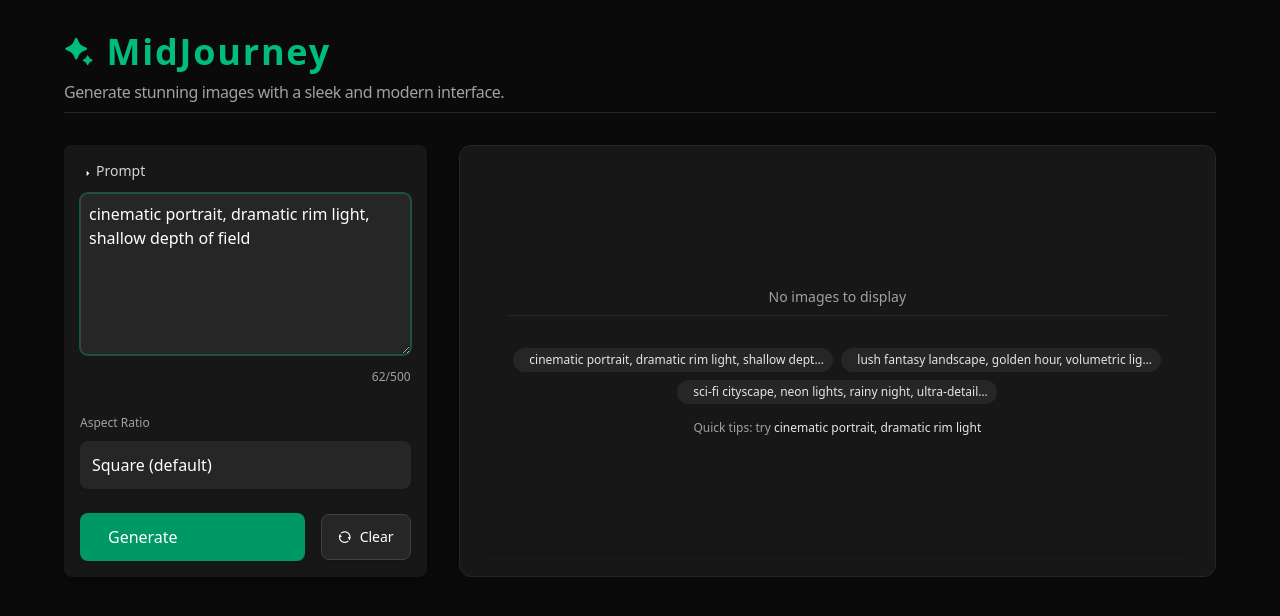
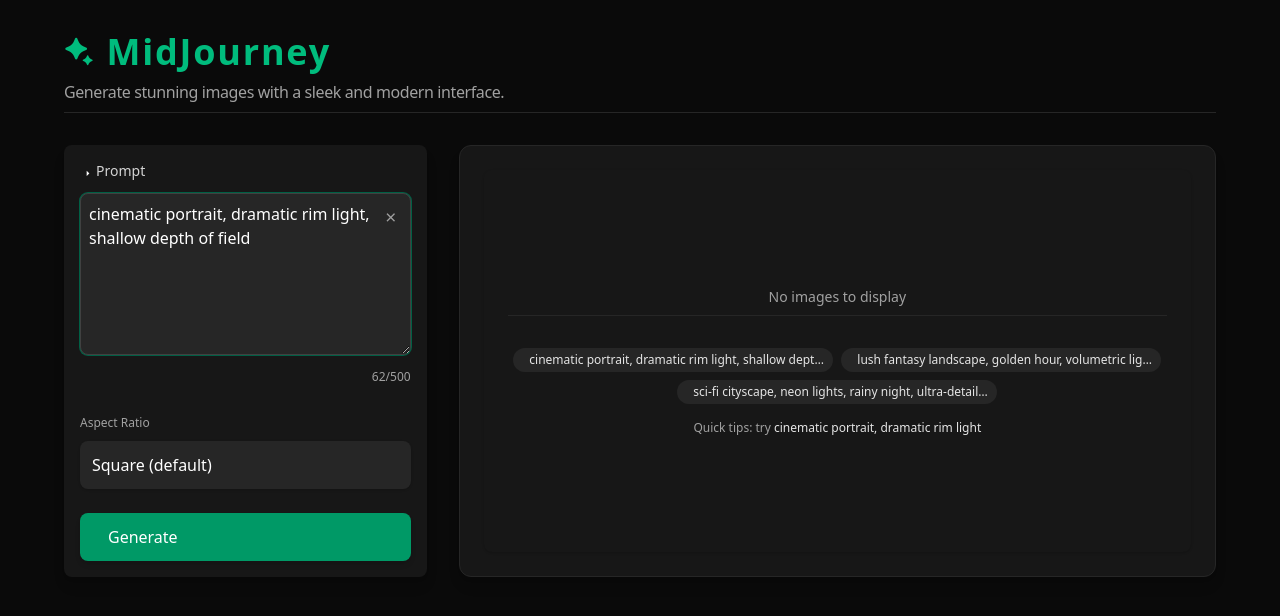
Before and after one commit to saahiyo/midjourney, a React (Vite) app: page / in a window 1280 px wide. Both pictures are taken after a click on the button "cinematic portrait, dramatic rim light, shallow depth of fie". Shown: the top 616 px of the page. Built offline with nearby package versions, Linux system fonts and the light colour scheme.

Commit message:
Add clearAll function to reset prompt and state variables

```diff
--- a/src/App.jsx
+++ b/src/App.jsx
@@ -142,6 +142,15 @@
     } catch (e) {}
   }
 
+  function clearAll() {
+    if (abortRef.current) abortRef.current.abort();
+    setPrompt("");
+    setImages([]);
+    setError(null);
+    setProgress(0);
+    setLoading(false);
+  }
+
   return (
     <div className="bg-neutral-950 min-h-screen p-8 text-white ">
       <header className="max-w-6xl border-b border-neutral-800 mb-8 mx-auto tracking-wide pb-2">
@@ -164,6 +173,7 @@
               Prompt
             </label>
           </div>
+          <div className="relative">
             <textarea
               ref={promptRef}
               value={prompt}
@@ -172,6 +182,16 @@
               rows={6}
               className="w-full p-2 rounded-lg bg-neutral-800 text-white border border-neutral-700 focus:outline-none focus:ring-1 focus:ring-emerald-800"
             />
+            {prompt ? (
+              <button
+                onClick={clearAll}
+                aria-label="Clear prompt"
+                className="absolute right-2 top-2 p-1 text-neutral-400 hover:text-white rounded"
+              >
+                <i className="ri-close-line"></i>
+              </button>
+            ) : null}
+          </div>
           <p className="text-xs text-neutral-400 mt-2 text-right">
             {prompt.length}/500
           </p>
@@ -199,23 +219,8 @@
               disabled={loading || !prompt.trim()}
               className={`flex-1 bg-emerald-600 hover:bg-emerald-700 disabled:opacity-50 disabled:cursor-not-allowed text-white px-5 py-3 rounded-lg shadow-md transition-transform transform hover:scale-102 flex items-center gap-2`}
             >
-              <i class="ri-image-ai-line"></i>
+              <i className="ri-image-ai-line"></i>
               {loading ? "Generating..." : "Generate"}
-            </button>
-
-            <button
-              onClick={() => {
-                if (abortRef.current) abortRef.current.abort();
-                setPrompt("");
-                setImages([]);
-                setError(null);
-                setProgress(0);
-                setLoading(false);
-              }}
-              className="px-4 py-3 rounded-lg bg-neutral-800 border border-neutral-700 text-sm hover:bg-neutral-700 transition flex items-center gap-2 shadow-sm"
-            >
-              <i className="ri-refresh-line"></i>
-              Clear
             </button>
           </div>
         </section>
```
Lines whose indentation alone changed are shown as unchanged.
